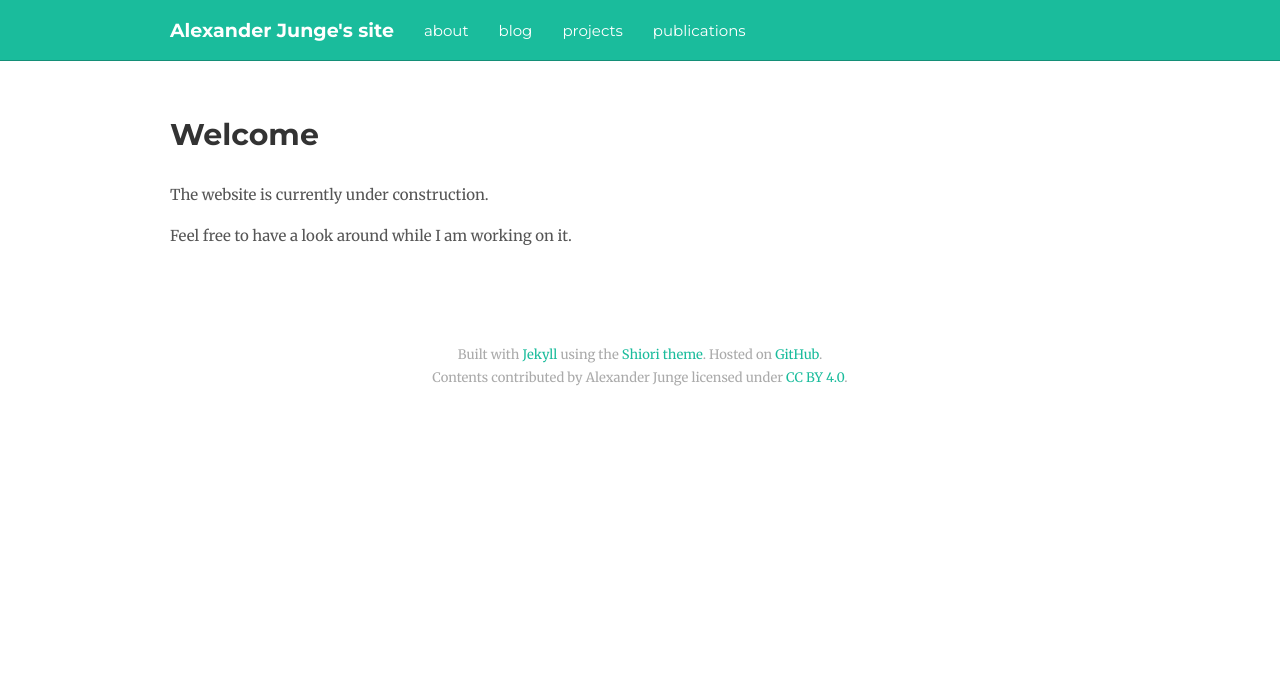
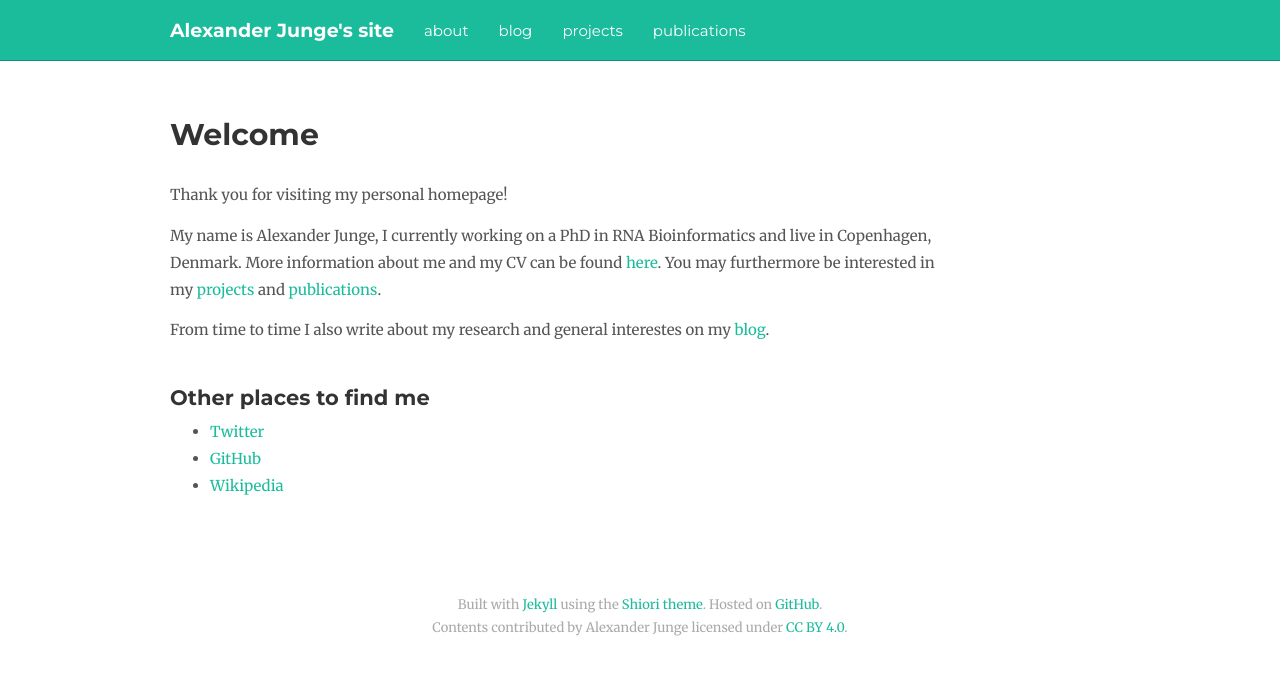
Before and after one commit to JungeAlexander/JungeAlexander.github.io, a Jekyll site: the page built from index.md, in a window 1280 px wide. Shown: the top 675 px of the page. Built offline with Jekyll 4.4.1, drawn with Linux system fonts in a browser that asks for light colours; nearby versions of some CDN libraries; comment, search, counter and statistics services are not loaded.

Commit message:
point to other pages

```diff
--- a/index.md
+++ b/index.md
@@ -1,10 +1,17 @@
 ---
 layout: page
 title: Welcome
-tagline: to my website
-description: Website created by Alexander Junge with GitHub Pages
+description: Website created by Alexander Junge
 ---
 
-The website is currently under construction.
+Thank you for visiting my personal homepage!
 
-Feel free to have a look around while I am working on it.
+My name is Alexander Junge, I currently working on a PhD in RNA Bioinformatics and live in Copenhagen, Denmark. More information about me and my CV can be found [here](/pages/about.html). You may furthermore be interested in my [projects](/pages/projects.html) and [publications](/pages/publications.html).
+
+From time to time I also write about my research and general interestes on my [blog](/pages/blog.html).
+
+## Other places to find me
+
+- [Twitter](https://twitter.com/JungeAlexander)
+- [GitHub](https://github.com/JungeAlexander)
+- [Wikipedia](https://en.wikipedia.org/wiki/User:AlexanderJunge)
```
